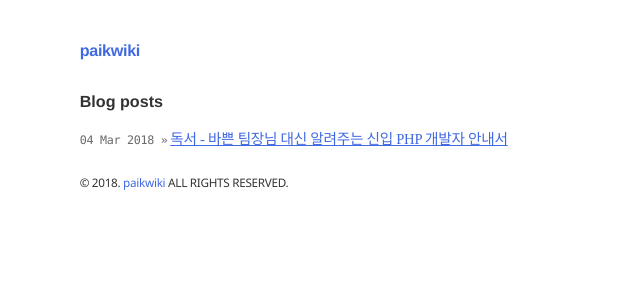
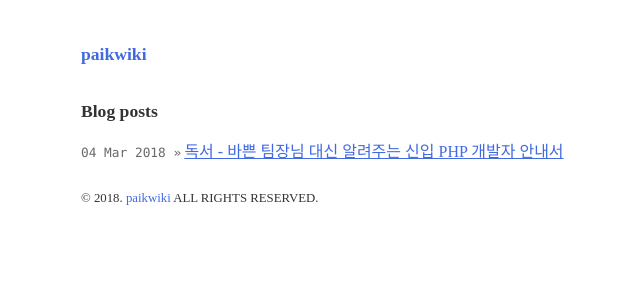
Before and after one commit to paikwiki/paikwiki.github.io, a Jekyll site: the page built from index.html, in a window 1280 px wide. Shown: the top 300 px of the page, without its empty margins (215-855 px from the left). Built offline with Jekyll 4.4.1, drawn with Linux system fonts in a browser that asks for light colours; some web fonts are replaced.

Commit message:
Change font

```diff
--- a/_sass/basic.scss
+++ b/_sass/basic.scss
@@ -42,7 +42,6 @@ a:visited {
 
 p, span, a, li {
   line-height: 1.8rem;
-  letter-spacing: -0.02rem;
   word-break: keep-all;
   vertical-align: baseline;
 }
--- a/_sass/fonts.scss
+++ b/_sass/fonts.scss
@@ -1,8 +1,8 @@
 // @import url(https://fonts.googleapis.com/earlyaccess/notosanskr.css);
-@import url('https://fonts.googleapis.com/css?family=Noto+Sans');
+@import url('//cdn.jsdelivr.net/font-iropke-batang/1.2/font-iropke-batang.css');
 
 html {
-  font-size: 11pt;
+  font-size: 12pt;
 }
 @media all and (max-width: 720px){
   html {
@@ -10,11 +10,7 @@ html {
   }
 }
 h1, h2, h3, h4, h5, h6,
-span, pre, blockquote {
-  font-family: 'Noto Sans KR', 'Nanum Barun Gothic', 'Nanum Gothic', 'Malgun Gothic', 'Helvetica', sans-serif;
+p, span, pre, blockquote {
+  font-family: 'Iropke Batang', 'Noto', serif;
   color: #333333;
 }
-p {
-  font-family: 'Noto Sans', serif;
-  color: #333333;
-}
```
